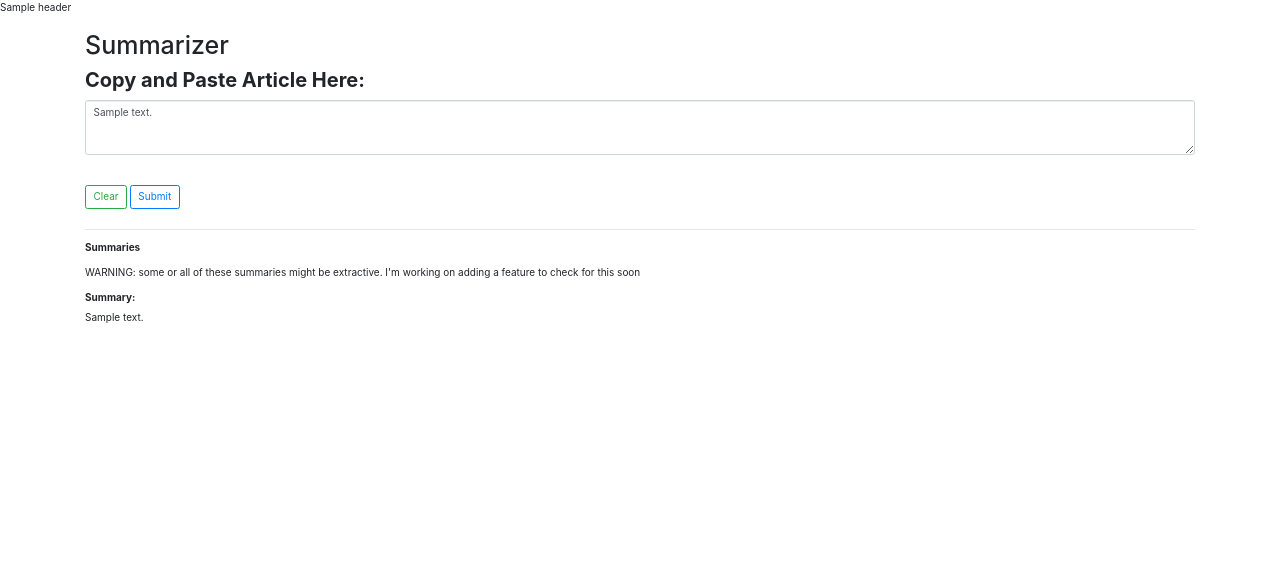
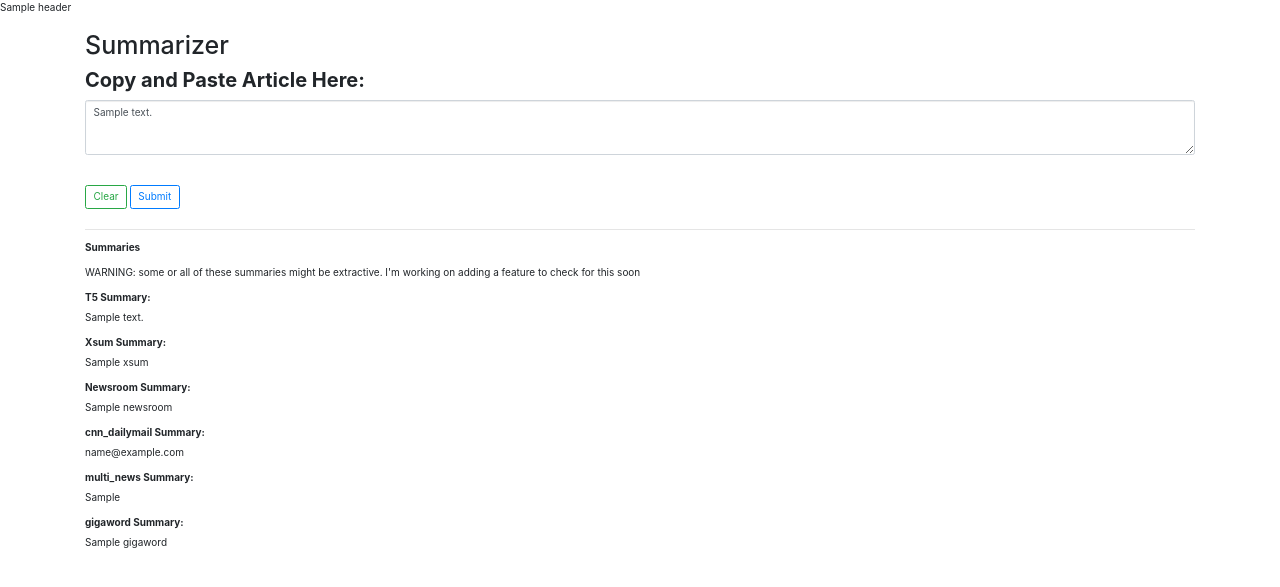
Before and after one commit to jweissenberger/newsletter, a Flask app: template flask-app/outpost/templates/summarize_result.html in a window 1280 px wide. Shown: the top 587 px of the page. Run offline with Flask 2, Linux system fonts and the light colour scheme; the template is opened without the code that fills it: most values are stand-ins (such as "Sample title", 1, 10 or a date in 2020); some libraries are stand-ins or nearby versions.

Commit message:
add pegasus

```diff
--- a/flask-app/outpost/app.py
+++ b/flask-app/outpost/app.py
@@ -5,7 +5,7 @@ import random
 
 from subjectivity_analysis import textblob_topn_subjectivity
 from sentiment_analysis import flair_topn_sentiment
-from hft5_summarizer import chunk_summarize_t5
+from hf_summarizer import chunk_summarize_t5, pegasus_summarization
 from common import sentence_tokenizer
 
 
@@ -13,7 +13,7 @@ from common import sentence_tokenizer
 app = Flask(__name__)
 Bootstrap(app)
 
-VERSION = 'v0.0.5'
+VERSION = 'v0.0.6'
 
 
 def clean_text(text):
@@ -49,7 +49,7 @@ def summarize():
 
     header = generate_header(summarizer='class="active"')
 
-    return render_template('summarize.html', version=VERSION, header=header)
+    return render_template('summarize.html', header=header)
 
 
 @app.route('/summarize_result', methods=['GET', 'POST'])
@@ -62,14 +62,22 @@ def summarize_result():
 
         large_summary = chunk_summarize_t5(clean, size='large')
 
-    return render_template('summarize_result.html', version=VERSION, header=header, rawtext=rawtext,
-                           large_summary=large_summary)
+        # pegasus models
+        models = ['google/pegasus-xsum', 'google/pegasus-newsroom', 'google/pegasus-cnn_dailymail',
+                  'google/pegasus-multi_news', 'google/pegasus-gigaword']
+        pegasus_models = {}
+        for model in models:
+            model_name = model.split('-')[-1]
+            pegasus_models[model_name] = pegasus_summarization(text=clean, model_name=model)
+
+    return render_template('summarize_result.html', header=header, rawtext=rawtext,
+                           large_summary=large_summary, **pegasus_models)
 
 
 @app.route('/single')
 def single():
     header = generate_header(single='class="active"')
-    return render_template('single.html', version=VERSION, header=header)
+    return render_template('single.html', header=header)
 
 
 @app.route('/analyze', methods=['GET', 'POST'])
@@ -86,7 +94,7 @@ def analyze():
 
         top_positive, top_negative = flair_topn_sentiment(rawtext, num_sentences=int(request.form['num_subj_sent_sentences']))
 
-    return render_template('analyze.html', version=VERSION, header=header, summary=summary,
+    return render_template('analyze.html', header=header, summary=summary,
                            most_subjective=most_subjective, least_subjective=least_subjective,
                            top_positive=top_positive, top_negative=top_negative)
 
@@ -191,7 +199,7 @@ def multi_analyze():
 
         overall_summary = chunk_summarize_t5(left_summary + right_summary)
 
-    return render_template('multi_analyze.html', version=VERSION, header=header,
+    return render_template('multi_analyze.html', header=header,
                            left_positive=left_positive, left_negative=left_negative,
                            right_positive=right_positive, right_negative=right_negative,
                            num_subj_sent_sentences=num_subj_sent_sentences,
@@ -202,7 +210,7 @@ def multi_analyze():
 @app.route('/')
 def multi_article():
     header = generate_header(multi='class="active"')
-    return render_template('multi_article.html', version=VERSION, header=header)
+    return render_template('multi_article.html', header=header)
 
 
 if __name__ == '__main__':
--- a/flask-app/outpost/common.py
+++ b/flask-app/outpost/common.py
@@ -28,6 +28,8 @@ def plagiarism_checker(new_text, orig_text):
     new_text = new_text.lower()
     orig_text = orig_text.lower()
 
+    orig_pladgerism = {}
+
     splits = new_text.split(' ')
 
     len_chunk = 7
--- a/flask-app/outpost/templates/summarize_result.html
+++ b/flask-app/outpost/templates/summarize_result.html
@@ -35,8 +35,19 @@
     <hr>
     <p><b>Summaries</b></p>
     <p>WARNING: some or all of these summaries might be extractive. I'm working on adding a feature to check for this soon</p>
-    <label>Summary:</label>
+    <label>T5 Summary:</label>
     <p>{{large_summary}}</p>
+    <label>Xsum Summary:</label>
+    <p>{{xsum}}</p>
+    <label>Newsroom Summary:</label>
+    <p>{{newsroom}}</p>
+    <label>cnn_dailymail Summary:</label>
+    <p>{{cnn_dailymail}}</p>
+    <label>multi_news Summary:</label>
+    <p>{{multi_news}}</p>
+    <label>gigaword Summary:</label>
+    <p>{{gigaword}}</p>
+
 
 
     <br><br><br>
--- a/flask-app/requirements.txt
+++ b/flask-app/requirements.txt
@@ -4,7 +4,7 @@ numpy
 gensim
 sentencepiece
 tfds-nightly
-transformers
+transformers==3.1.0
 jupyterlab
 flask
 flask_bootstrap
```
Also changed, not shown: flask-app/models_download.py (+8 -2 lines), flask-app/outpost/hf_summarizer.py (renamed from flask-app/outpost/hft5_summarizer.py, +26 -1 lines).
